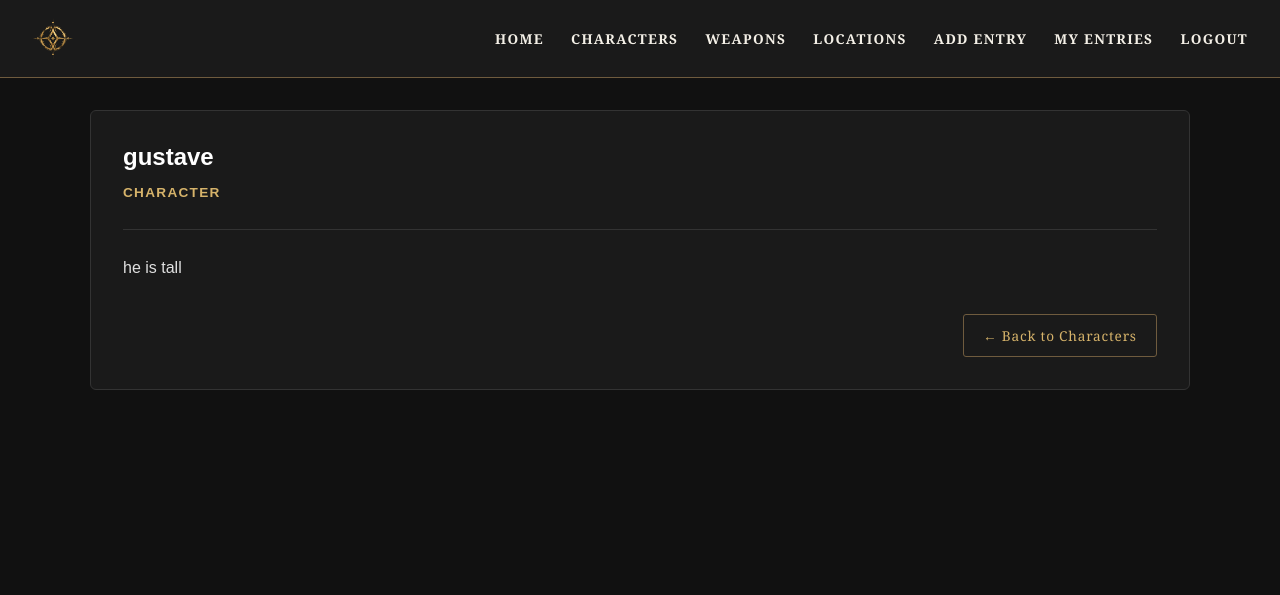
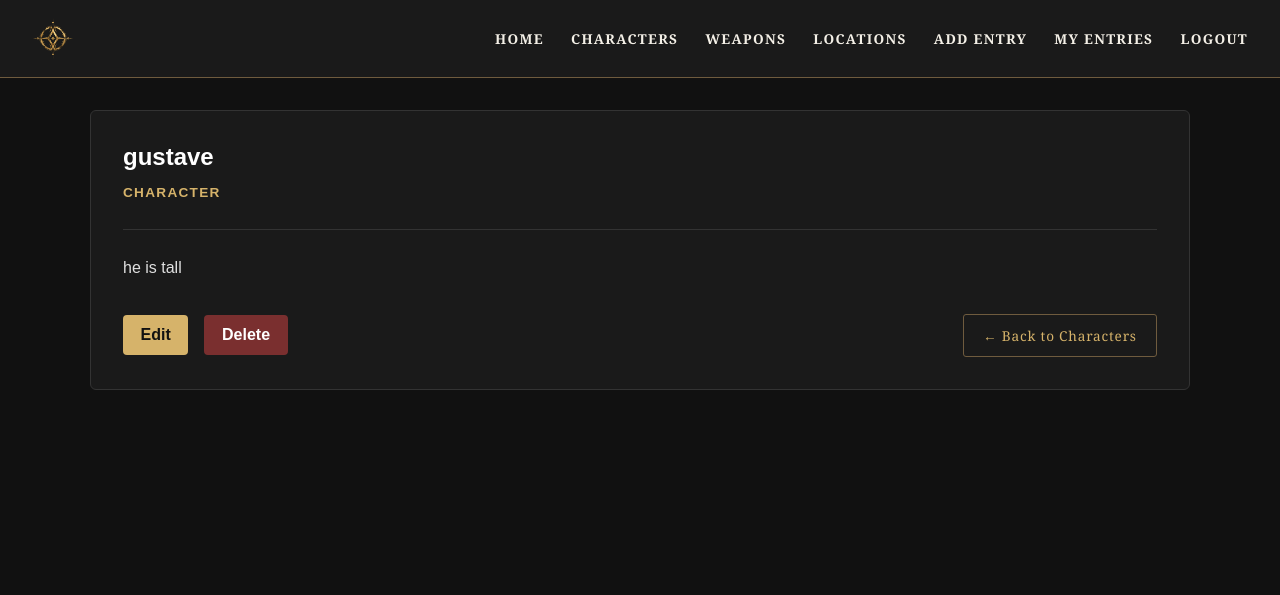
Before and after one commit to xmarcelx2018-cmd/expedition_33_wiki, a Django app: page /wiki/1/ in a window 1280 px wide. Shown: the top 595 px of the page. Run offline with Django 4.2, Linux system fonts and the light colour scheme; a user stored in the database is signed in; data comes from the database, SQL or seed files in the repository; parts of the project's set-up code (start-up, migrations or seed data) failed here and were passed over.

Commit message:
Allow admins to edit wiki entries and remove user story from README

```diff
--- a/static/css/style.css
+++ b/static/css/style.css
@@ -239,10 +239,10 @@ a:hover {
 .detail-content {
     line-height: 1.7;
     color: #e0e0e0;
+    overflow-wrap: anywhere;
 }
 
 .detail-actions {
-    margin-top: 2rem;
     display: flex;
     gap: 1rem;
 }
@@ -295,7 +295,6 @@ a:hover {
     background-color: #d6b36a;
     color: #111111;
 }
-
 .detail-actions-row {
     display: flex;
     justify-content: space-between;
--- a/wiki/templates/wiki/wiki_detail.html
+++ b/wiki/templates/wiki/wiki_detail.html
@@ -30,12 +30,18 @@
         <div class="detail-actions-row">
 
             <div class="detail-actions">
-                {% if user == wiki_entry.author %}
-                    <a class="btn-edit" href="{% url 'wiki_edit' wiki_entry.pk %}">
+                {% if user == wiki_entry.author or user.is_staff %}
+                    <a
+                        class="btn-edit"
+                        href="{% url 'wiki_edit' wiki_entry.pk %}"
+                    >
                         Edit
                     </a>
 
-                    <a class="btn-delete" href="{% url 'wiki_delete' wiki_entry.pk %}">
+                    <a
+                        class="btn-delete"
+                        href="{% url 'wiki_delete' wiki_entry.pk %}"
+                    >
                         Delete
                     </a>
                 {% endif %}
--- a/wiki/views.py
+++ b/wiki/views.py
@@ -82,13 +82,16 @@ class WikiCreate(LoginRequiredMixin, CreateView):
 
 class WikiUpdate(LoginRequiredMixin, UpdateView):
     """
-    Allow the author of a Wiki entry to edit it.
+    Allow the author or an administrator to edit a Wiki entry.
     """
     model = WikiEntry
     form_class = WikiEntryForm
     template_name = 'wiki/wiki_edit.html'
 
     def get_queryset(self):
+        if self.request.user.is_staff:
+            return WikiEntry.objects.all()
+
         return WikiEntry.objects.filter(author=self.request.user)
 
     def form_valid(self, form):
```
Also changed, not shown: README.md. Lines whose indentation alone changed are shown as unchanged.
